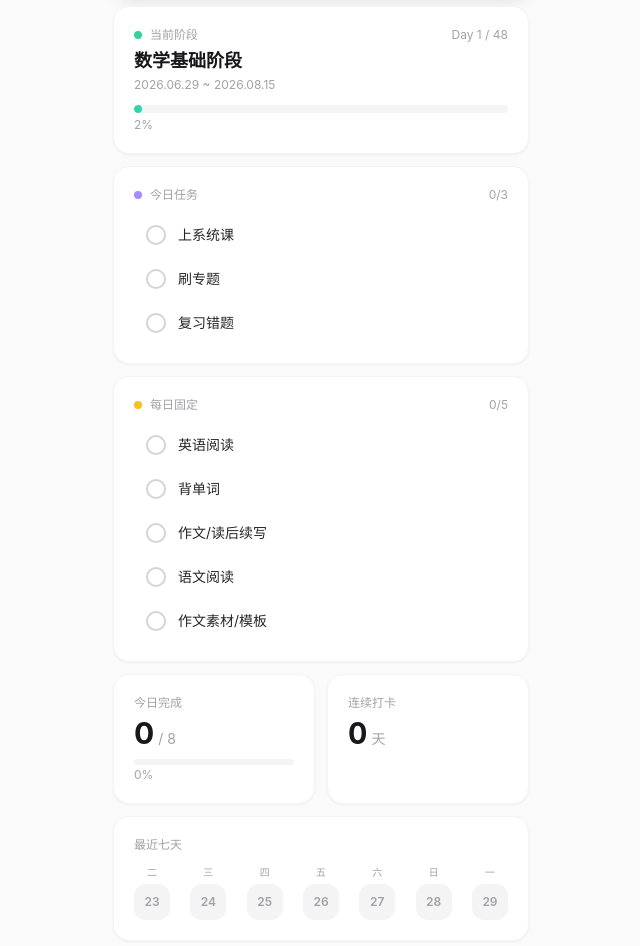
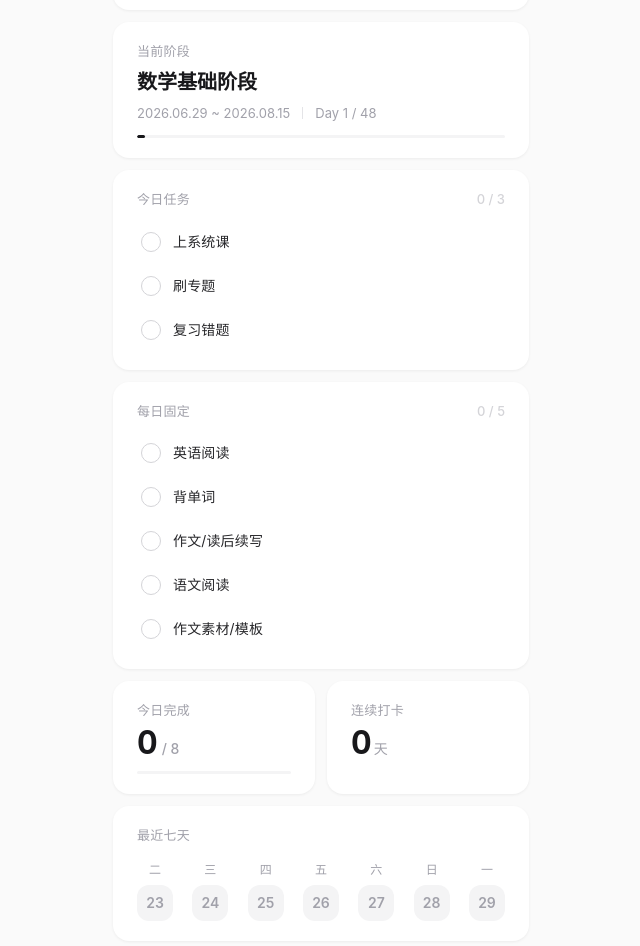
Before and after one commit to Jason5604/gaokao550-daily, a React (Vite) app: page /#/ in a window 1280 px wide. Shown: the part 220-1166 px from the top of the page, without its empty margins (319-959 px from the left). Built offline with nearby package versions, Linux system fonts and the light colour scheme.

Commit message:
Redesign: clean black/white layout, proper Chinese fonts, no gradients

```diff
--- a/src/components/CurrentPhaseHeader.tsx
+++ b/src/components/CurrentPhaseHeader.tsx
@@ -5,41 +5,27 @@ export default function CurrentPhaseHeader() {
   const { data } = useApp();
   const phase = getCurrentPhase(data.phases);
 
-  if (!phase) {
-    return (
-      <div className="rounded-2xl bg-white dark:bg-zinc-900 p-5 shadow-sm border border-zinc-100 dark:border-zinc-800">
-        <div className="flex items-center gap-2 mb-1">
-          <div className="w-2 h-2 rounded-full bg-zinc-300 dark:bg-zinc-600" />
-          <span className="text-xs text-zinc-400 dark:text-zinc-500 font-medium">当前阶段</span>
-        </div>
-        <div className="text-zinc-400 dark:text-zinc-500 text-sm">未设置阶段</div>
-        <div className="mt-1 text-xs text-zinc-400">Day {daysFromStart() + 1}</div>
-      </div>
-    );
-  }
-
-  const dayNum = phaseDayNumber(phase);
-  const total = phaseTotalDays(phase);
-  const pct = Math.min(1, dayNum / total);
-
   return (
-    <div className="rounded-2xl bg-white dark:bg-zinc-900 p-5 shadow-sm border border-zinc-100 dark:border-zinc-800">
-      <div className="flex items-center gap-2 mb-1">
-        <div className="w-2 h-2 rounded-full bg-emerald-400" />
-        <span className="text-xs text-zinc-400 dark:text-zinc-500 font-medium">当前阶段</span>
-        <span className="ml-auto text-xs text-zinc-400 dark:text-zinc-500">Day {dayNum} / {total}</span>
-      </div>
-      <div className="text-lg font-semibold text-zinc-900 dark:text-zinc-100 mt-1">{phase.name}</div>
-      <div className="text-xs text-zinc-400 dark:text-zinc-500 mt-0.5">
-        {phase.startDate.replace(/-/g, '.')} ~ {phase.endDate.replace(/-/g, '.')}
-      </div>
-      <div className="mt-3 h-2 bg-zinc-100 dark:bg-zinc-800 rounded-full overflow-hidden">
-        <div
-          className="h-full bg-gradient-to-r from-emerald-400 to-teal-400 rounded-full transition-all duration-500"
-          style={{ width: `${pct * 100}%` }}
-        />
-      </div>
-      <div className="mt-1 text-xs text-zinc-400 dark:text-zinc-500">{Math.round(pct * 100)}%</div>
+    <div className="bg-white dark:bg-zinc-900 rounded-2xl px-6 py-5 shadow-[0_1px_3px_rgba(0,0,0,0.06)]">
+      <div className="text-[13px] text-zinc-400 dark:text-zinc-500 font-medium tracking-[0.02em]">当前阶段</div>
+      {phase ? (
+        <>
+          <div className="mt-1.5 text-xl font-bold text-zinc-900 dark:text-zinc-100">{phase.name}</div>
+          <div className="flex items-center gap-3 mt-2 text-[13px] text-zinc-400 dark:text-zinc-500">
+            <span>{phase.startDate.replace(/-/g, '.')} ~ {phase.endDate.replace(/-/g, '.')}</span>
+            <span className="w-[1px] h-3 bg-zinc-200 dark:bg-zinc-700" />
+            <span>Day {phaseDayNumber(phase)} / {phaseTotalDays(phase)}</span>
+          </div>
+          <div className="mt-3 h-[3px] bg-zinc-100 dark:bg-zinc-800 rounded-full overflow-hidden">
+            <div
+              className="h-full bg-zinc-900 dark:bg-zinc-100 rounded-full transition-all duration-500"
+              style={{ width: `${Math.min(1, phaseDayNumber(phase) / phaseTotalDays(phase)) * 100}%` }}
+            />
+          </div>
+        </>
+      ) : (
+        <div className="mt-1.5 text-zinc-300 dark:text-zinc-600">未设置阶段 · Day {daysFromStart() + 1}</div>
+      )}
     </div>
   );
 }
--- a/src/components/FixedTasks.tsx
+++ b/src/components/FixedTasks.tsx
@@ -10,14 +10,13 @@ export default function FixedTasks() {
 
   if (enabled.length === 0) return null;
 
-  const doneCount = enabled.filter(t => completions[t.id]).length;
-
   return (
-    <div className="rounded-2xl bg-white dark:bg-zinc-900 p-5 shadow-sm border border-zinc-100 dark:border-zinc-800">
-      <div className="flex items-center gap-2 mb-3">
-        <div className="w-2 h-2 rounded-full bg-amber-400" />
-        <span className="text-xs text-zinc-400 dark:text-zinc-500 font-medium">每日固定</span>
-        <span className="ml-auto text-xs text-zinc-400">{doneCount}/{enabled.length}</span>
+    <div className="bg-white dark:bg-zinc-900 rounded-2xl px-6 py-5 shadow-[0_1px_3px_rgba(0,0,0,0.06)]">
+      <div className="flex items-center justify-between mb-3">
+        <span className="text-[13px] text-zinc-400 dark:text-zinc-500 font-medium tracking-[0.02em]">每日固定</span>
+        <span className="text-[13px] text-zinc-300 dark:text-zinc-600 font-medium">
+          {enabled.filter(t => completions[t.id]).length} / {enabled.length}
+        </span>
       </div>
       <div className="space-y-1">
         {enabled.map((task) => {
@@ -26,22 +25,16 @@ export default function FixedTasks() {
             <button
               key={task.id}
               onClick={() => toggleFixedTask(task.id)}
-              className="w-full flex items-center gap-3 text-left px-3 py-2.5 rounded-xl hover:bg-zinc-50 dark:hover:bg-zinc-800/50 transition-colors"
+              className="w-full flex items-center gap-3 text-left py-2.5 px-1"
             >
-              <span
-                className={`w-5 h-5 rounded-full border-2 flex-shrink-0 flex items-center justify-center transition-all ${
-                  done
-                    ? 'bg-amber-500 border-amber-500 scale-110'
-                    : 'border-zinc-300 dark:border-zinc-600'
-                }`}
-              >
+              <span className={`w-[20px] h-[20px] rounded-full border-[1.5px] flex-shrink-0 flex items-center justify-center transition-all duration-200 ${done ? 'bg-zinc-900 border-zinc-900 dark:bg-zinc-100 dark:border-zinc-100' : 'border-zinc-300 dark:border-zinc-600'}`}>
                 {done && (
-                  <svg className="w-3 h-3 text-white" fill="none" viewBox="0 0 24 24" stroke="currentColor" strokeWidth={3}>
+                  <svg className="w-[11px] h-[11px] text-white dark:text-zinc-900" fill="none" viewBox="0 0 24 24" stroke="currentColor" strokeWidth={3}>
                     <path strokeLinecap="round" strokeLinejoin="round" d="M5 13l4 4L19 7" />
                   </svg>
                 )}
               </span>
-              <span className={`text-sm transition-colors ${done ? 'line-through text-zinc-300 dark:text-zinc-600' : 'text-zinc-800 dark:text-zinc-200'}`}>
+              <span className={`text-sm tracking-[0.01em] transition-colors duration-200 ${done ? 'line-through text-zinc-300 dark:text-zinc-600' : 'text-zinc-800 dark:text-zinc-200'}`}>
                 {task.label}
               </span>
             </button>
--- a/src/components/Streak.tsx
+++ b/src/components/Streak.tsx
@@ -6,8 +6,7 @@ function countStreak(logs: Record<string, unknown>): number {
   for (let i = 0; i < 400; i++) {
     const d = new Date(today);
     d.setDate(d.getDate() - i);
-    const key = d.toISOString().slice(0, 10);
-    if (logs[key]) {
+    if (logs[d.toISOString().slice(0, 10)]) {
       streak++;
     } else {
       break;
@@ -21,11 +20,11 @@ export default function Streak() {
   const streak = countStreak(data.dailyLogs as Record<string, unknown>);
 
   return (
-    <div className="rounded-2xl bg-white dark:bg-zinc-900 p-5 shadow-sm border border-zinc-100 dark:border-zinc-800">
-      <div className="text-xs text-zinc-400 dark:text-zinc-500 mb-1 font-medium">连续打卡</div>
-      <div className="flex items-baseline gap-1">
-        <span className="text-3xl font-bold text-zinc-900 dark:text-zinc-100 tabular-nums">{streak}</span>
-        <span className="text-sm text-zinc-400 dark:text-zinc-500">天</span>
+    <div className="bg-white dark:bg-zinc-900 rounded-2xl px-6 py-5 shadow-[0_1px_3px_rgba(0,0,0,0.06)]">
+      <div className="text-[13px] text-zinc-400 dark:text-zinc-500 font-medium tracking-[0.02em]">连续打卡</div>
+      <div className="mt-1.5 flex items-baseline gap-0.5">
+        <span className="text-[32px] font-bold text-zinc-900 dark:text-zinc-100 leading-none tabular-nums">{streak}</span>
+        <span className="text-sm text-zinc-400 dark:text-zinc-500 font-medium">天</span>
       </div>
     </div>
   );
--- a/src/components/TodayTasks.tsx
+++ b/src/components/TodayTasks.tsx
@@ -10,14 +10,14 @@ export default function TodayTasks() {
   const today = new Date().toISOString().slice(0, 10);
   const dayLog = getDayLog(today);
   const completions = dayLog?.phaseCompletions ?? {};
-  const doneCount = Object.values(completions).filter(Boolean).length;
 
   return (
-    <div className="rounded-2xl bg-white dark:bg-zinc-900 p-5 shadow-sm border border-zinc-100 dark:border-zinc-800">
-      <div className="flex items-center gap-2 mb-3">
-        <div className="w-2 h-2 rounded-full bg-violet-400" />
-        <span className="text-xs text-zinc-400 dark:text-zinc-500 font-medium">今日任务</span>
-        <span className="ml-auto text-xs text-zinc-400">{doneCount}/{phase.tasks.length}</span>
+    <div className="bg-white dark:bg-zinc-900 rounded-2xl px-6 py-5 shadow-[0_1px_3px_rgba(0,0,0,0.06)]">
+      <div className="flex items-center justify-between mb-3">
+        <span className="text-[13px] text-zinc-400 dark:text-zinc-500 font-medium tracking-[0.02em]">今日任务</span>
+        <span className="text-[13px] text-zinc-300 dark:text-zinc-600 font-medium">
+          {Object.values(completions).filter(Boolean).length} / {phase.tasks.length}
+        </span>
       </div>
       <div className="space-y-1">
         {phase.tasks.map((task) => {
@@ -26,22 +26,16 @@ export default function TodayTasks() {
             <button
               key={task}
               onClick={() => togglePhaseTask(task)}
-              className="w-full flex items-center gap-3 text-left px-3 py-2.5 rounded-xl hover:bg-zinc-50 dark:hover:bg-zinc-800/50 transition-colors"
+              className="w-full flex items-center gap-3 text-left py-2.5 px-1"
             >
-              <span
-                className={`w-5 h-5 rounded-full border-2 flex-shrink-0 flex items-center justify-center transition-all ${
-                  done
-                    ? 'bg-violet-500 border-violet-500 scale-110'
-                    : 'border-zinc-300 dark:border-zinc-600'
-                }`}
-              >
+              <span className={`w-[20px] h-[20px] rounded-full border-[1.5px] flex-shrink-0 flex items-center justify-center transition-all duration-200 ${done ? 'bg-zinc-900 border-zinc-900 dark:bg-zinc-100 dark:border-zinc-100' : 'border-zinc-300 dark:border-zinc-600'}`}>
                 {done && (
-                  <svg className="w-3 h-3 text-white" fill="none" viewBox="0 0 24 24" stroke="currentColor" strokeWidth={3}>
+                  <svg className="w-[11px] h-[11px] text-white dark:text-zinc-900" fill="none" viewBox="0 0 24 24" stroke="currentColor" strokeWidth={3}>
                     <path strokeLinecap="round" strokeLinejoin="round" d="M5 13l4 4L19 7" />
                   </svg>
                 )}
               </span>
-              <span className={`text-sm transition-colors ${done ? 'line-through text-zinc-300 dark:text-zinc-600' : 'text-zinc-800 dark:text-zinc-200'}`}>
+              <span className={`text-sm tracking-[0.01em] transition-colors duration-200 ${done ? 'line-through text-zinc-300 dark:text-zinc-600' : 'text-zinc-800 dark:text-zinc-200'}`}>
                 {task}
               </span>
             </button>
--- a/src/components/WeekGrid.tsx
+++ b/src/components/WeekGrid.tsx
@@ -3,12 +3,12 @@ import { useApp } from '../context/AppContext';
 
 function dayStatus(date: string, log: unknown): 'full' | 'partial' | 'none' {
   if (!log) return 'none';
-  const l = log as { phaseCompletions?: Record<string, boolean>; fixedCompletions?: Record<string, boolean> };
-  const allTasks = { ...(l.phaseCompletions ?? {}), ...(l.fixedCompletions ?? {}) };
-  const entries = Object.values(allTasks);
-  if (entries.length === 0) return 'none';
-  const done = entries.filter(Boolean).length;
-  if (done === entries.length) return 'full';
+  const l = log as Record<string, Record<string, boolean>>;
+  const all = { ...(l.phaseCompletions ?? {}), ...(l.fixedCompletions ?? {}) };
+  const vals = Object.values(all);
+  if (vals.length === 0) return 'none';
+  const done = vals.filter(Boolean).length;
+  if (done === vals.length) return 'full';
   if (done > 0) return 'partial';
   return 'none';
 }
@@ -20,26 +20,25 @@ export default function WeekGrid() {
   const days = getLast7Days();
 
   return (
-    <div className="rounded-2xl bg-white dark:bg-zinc-900 p-5 shadow-sm border border-zinc-100 dark:border-zinc-800">
-      <div className="text-xs text-zinc-400 dark:text-zinc-500 mb-3 font-medium">最近七天</div>
+    <div className="bg-white dark:bg-zinc-900 rounded-2xl px-6 py-5 shadow-[0_1px_3px_rgba(0,0,0,0.06)]">
+      <div className="text-[13px] text-zinc-400 dark:text-zinc-500 font-medium tracking-[0.02em] mb-4">最近七天</div>
       <div className="flex justify-between">
         {days.map((d) => {
           const status = dayStatus(d, data.dailyLogs[d]);
           const date = new Date(d + 'T12:00:00');
-          const weekday = date.getDay();
-          const dayNum = date.getDate();
-          const color =
-            status === 'full'
-              ? 'bg-emerald-400'
-              : status === 'partial'
-              ? 'bg-amber-400'
-              : 'bg-zinc-100 dark:bg-zinc-800';
-          const textColor = status !== 'none' ? 'text-white' : 'text-zinc-400 dark:text-zinc-500';
           return (
-            <div key={d} className="flex flex-col items-center gap-1">
-              <span className="text-[10px] text-zinc-400 dark:text-zinc-500">{WEEKDAYS[weekday]}</span>
-              <div className={`w-9 h-9 rounded-xl flex items-center justify-center ${color} transition-colors`}>
-                <span className={`text-xs font-semibold ${textColor}`}>{dayNum}</span>
+            <div key={d} className="flex flex-col items-center gap-1.5">
+              <span className="text-[12px] text-zinc-400 dark:text-zinc-500 font-medium">{WEEKDAYS[date.getDay()]}</span>
+              <div className={`w-[36px] h-[36px] rounded-xl flex items-center justify-center transition-colors ${
+                status === 'full' ? 'bg-zinc-900 dark:bg-zinc-100' :
+                status === 'partial' ? 'bg-zinc-300 dark:bg-zinc-600' :
+                'bg-zinc-100 dark:bg-zinc-800'
+              }`}>
+                <span className={`text-sm font-semibold ${
+                  status !== 'none' ? 'text-white dark:text-zinc-900' : 'text-zinc-400 dark:text-zinc-600'
+                }`}>
+                  {date.getDate()}
+                </span>
               </div>
             </div>
           );
--- a/src/index.css
+++ b/src/index.css
@@ -5,10 +5,11 @@
 html {
   -webkit-tap-highlight-color: transparent;
   -webkit-font-smoothing: antialiased;
+  -moz-osx-font-smoothing: grayscale;
 }
 
 body {
   margin: 0;
-  font-family: -apple-system, BlinkMacSystemFont, 'SF Pro Display', 'SF Pro Text', 'Helvetica Neue', Helvetica, Arial, sans-serif;
+  font-family: -apple-system, BlinkMacSystemFont, 'SF Pro SC', 'PingFang SC', 'Hiragino Sans GB', 'Microsoft YaHei', 'Helvetica Neue', Helvetica, Arial, sans-serif;
   overscroll-behavior: none;
 }
--- a/src/pages/HomePage.tsx
+++ b/src/pages/HomePage.tsx
@@ -19,11 +19,11 @@ function CompletionSummary() {
 
   if (total === 0) {
     return (
-      <div className="rounded-2xl bg-white dark:bg-zinc-900 p-5 shadow-sm border border-zinc-100 dark:border-zinc-800">
-        <div className="text-xs text-zinc-400 dark:text-zinc-500 mb-1 font-medium">今日完成</div>
-        <div className="flex items-baseline gap-1">
-          <span className="text-3xl font-bold text-zinc-900 dark:text-zinc-100">0</span>
-          <span className="text-sm text-zinc-400 dark:text-zinc-500">项</span>
+      <div className="bg-white dark:bg-zinc-900 rounded-2xl px-6 py-5 shadow-[0_1px_3px_rgba(0,0,0,0.06)]">
+        <div className="text-[13px] text-zinc-400 dark:text-zinc-500 font-medium tracking-[0.02em]">今日完成</div>
+        <div className="mt-1.5 flex items-baseline gap-1">
+          <span className="text-[32px] font-bold text-zinc-900 dark:text-zinc-100 leading-none tabular-nums">0</span>
+          <span className="text-sm text-zinc-400 dark:text-zinc-500 font-medium">项</span>
         </div>
       </div>
     );
@@ -35,19 +35,18 @@ function CompletionSummary() {
   const pct = Math.round((done / total) * 100);
 
   return (
-    <div className="rounded-2xl bg-white dark:bg-zinc-900 p-5 shadow-sm border border-zinc-100 dark:border-zinc-800">
-      <div className="text-xs text-zinc-400 dark:text-zinc-500 mb-1 font-medium">今日完成</div>
-      <div className="flex items-baseline gap-1">
-        <span className="text-3xl font-bold text-zinc-900 dark:text-zinc-100">{done}</span>
-        <span className="text-sm text-zinc-400 dark:text-zinc-500">/ {total}</span>
+    <div className="bg-white dark:bg-zinc-900 rounded-2xl px-6 py-5 shadow-[0_1px_3px_rgba(0,0,0,0.06)]">
+      <div className="text-[13px] text-zinc-400 dark:text-zinc-500 font-medium tracking-[0.02em]">今日完成</div>
+      <div className="mt-1.5 flex items-baseline gap-1">
+        <span className="text-[32px] font-bold text-zinc-900 dark:text-zinc-100 leading-none tabular-nums">{done}</span>
+        <span className="text-sm text-zinc-400 dark:text-zinc-500 font-medium">/ {total}</span>
       </div>
-      <div className="mt-2 h-1.5 bg-zinc-100 dark:bg-zinc-800 rounded-full overflow-hidden">
+      <div className="mt-3 h-[3px] bg-zinc-100 dark:bg-zinc-800 rounded-full overflow-hidden">
         <div
-          className="h-full bg-gradient-to-r from-violet-400 to-fuchsia-400 rounded-full transition-all duration-500"
+          className="h-full bg-zinc-900 dark:bg-zinc-100 rounded-full transition-all duration-500"
           style={{ width: `${pct}%` }}
         />
       </div>
-      <div className="mt-0.5 text-xs text-zinc-400">{pct}%</div>
     </div>
   );
 }
```
Also changed, not shown: src/components/Countdown.tsx (+10 -14 lines), src/pages/EditPage.tsx (+21 -27 lines).
